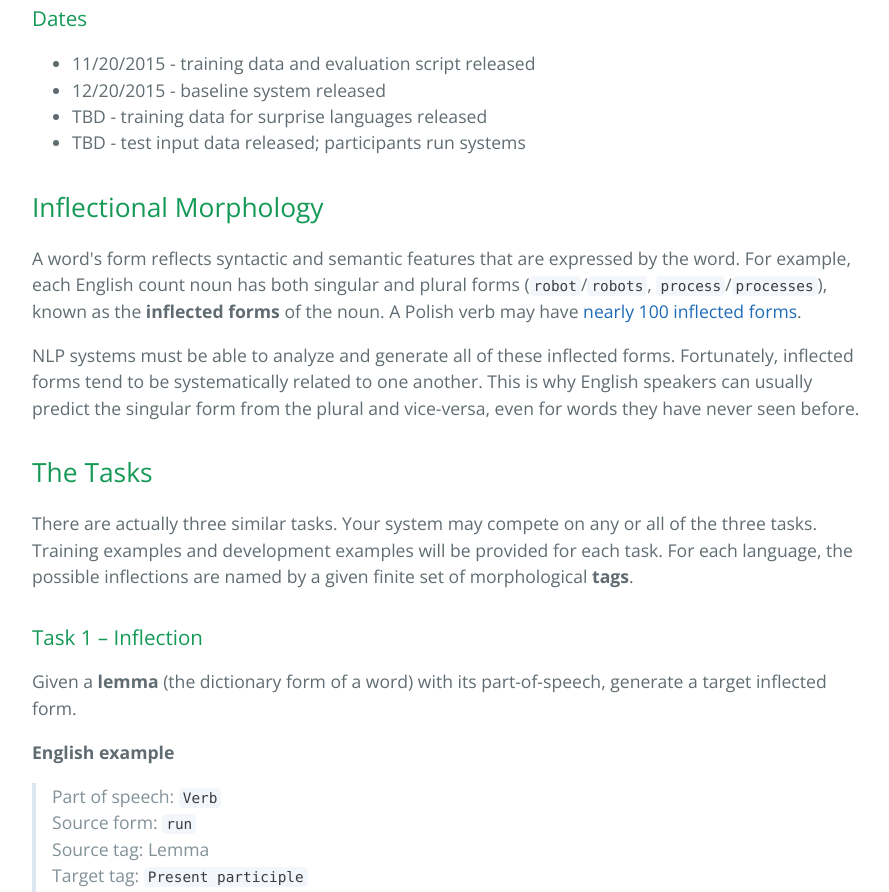
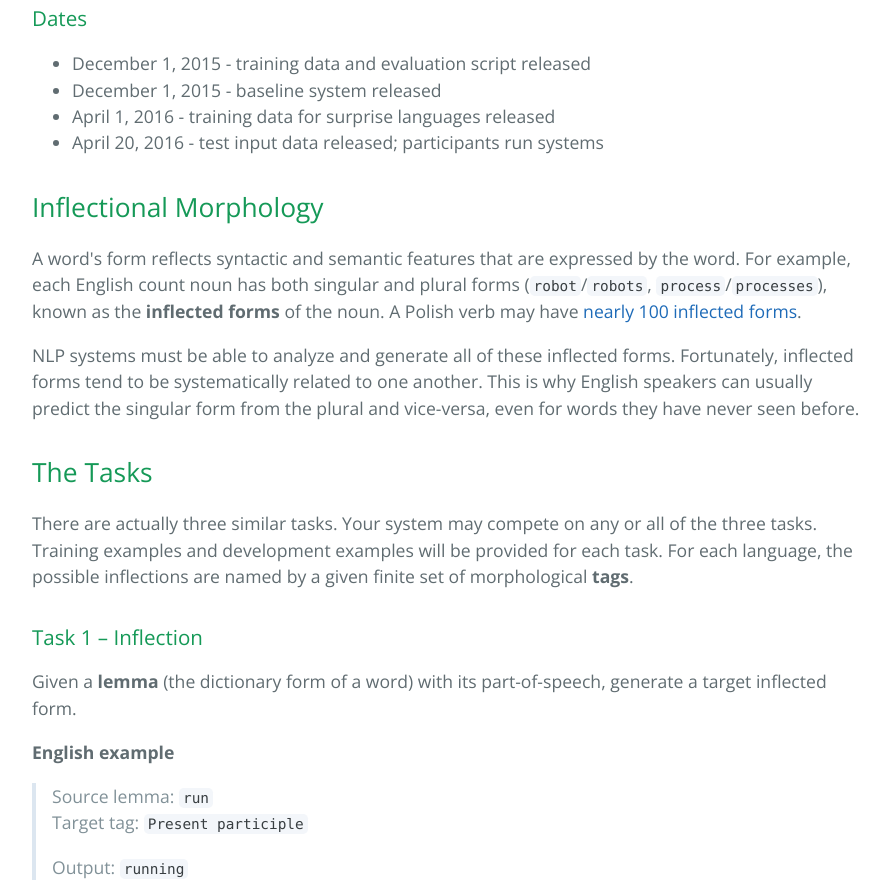
Before and after one commit to ryancotterell/sigmorphon2016, a plain HTML site: page index.html in a window 1280 px wide. Shown: the part 752-1644 px from the top of the page, without its empty margins (192-1081 px from the left). Drawn offline with nearby package versions, Linux system fonts and the light colour scheme.

Commit message:
updated timeline

```diff
--- a/index.html
+++ b/index.html
@@ -42,10 +42,10 @@ approaches taken and their results.</p>
 <a id="dates" class="anchor" href="#dates" aria-hidden="true"><span class="octicon octicon-link"></span></a>Dates</h3>
 
 <ul>
-<li>11/20/2015 - training data and evaluation script released </li>
-<li>12/20/2015 - baseline system released </li>
-<li>TBD - training data for surprise languages released</li>
-<li>TBD - test input data released; participants run systems</li>
+<li>December 1, 2015 - training data and evaluation script released </li>
+<li>December 1, 2015 - baseline system released </li>
+<li>April 1, 2016 - training data for surprise languages released</li>
+<li>April 20, 2016 - test input data released; participants run systems</li>
 </ul>
 
 <h2>
@@ -70,9 +70,7 @@ Given a <b>lemma</b> (the dictionary form of a word) with its part-of-speech, ge
 <p><strong>English example</strong></p>
 
 <blockquote>
-<p>Part of speech: <code>Verb</code><br>
-Source form: <code>run</code><br>
-Source tag: Lemma <br>
+Source lemma: <code>run</code><br>
 Target tag: <code>Present participle</code></p>
 
 <p>Output: <code>running</code></p>
@@ -94,9 +92,8 @@ Target tag: <code>Present participle</code></p>
 <p><strong>English example</strong></p>
 
 <blockquote>
-<p>Part of speech: <code>Verb</code><br>
+Source tag: <code>Past</code><br>
 Source form: <code>ran</code><br>
-Source tag: <code>Past</code><br>
 Target tag: <code>Present participle</code></p>
 
 <p>Output: <code>running</code></p>
@@ -118,9 +115,8 @@ Target tag: <code>Present participle</code></p>
 <p><strong>English example</strong></p>
 
 <blockquote>
-<p>Part of speech: <code>Verb</code><br>
+Source tag: not given<br>
 Source form: <code>ran</code><br>
-Source tag: not given<br>
 Target tag: <code>Present participle</code></p>
 
 <p>Output: <code>running</code></p>
```
